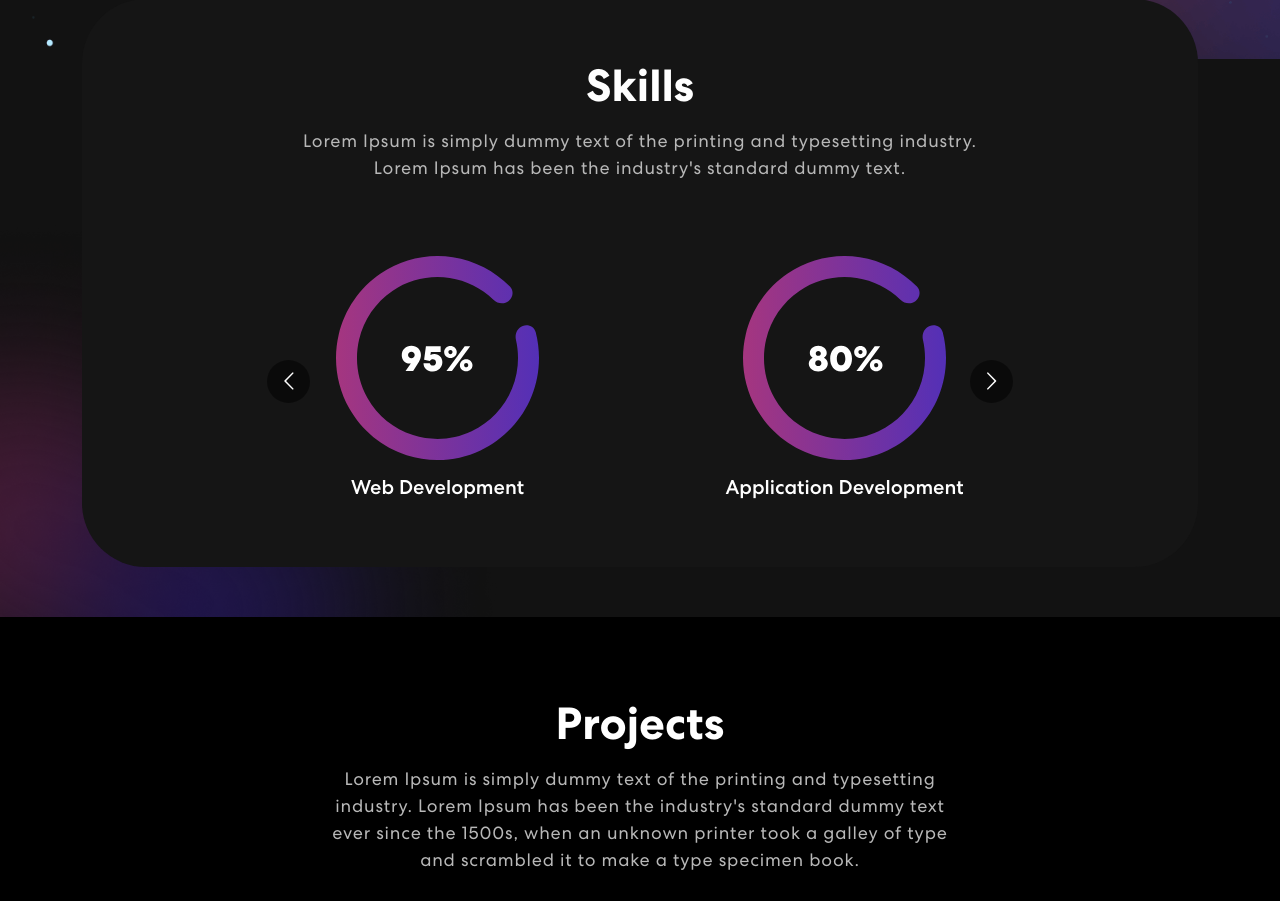
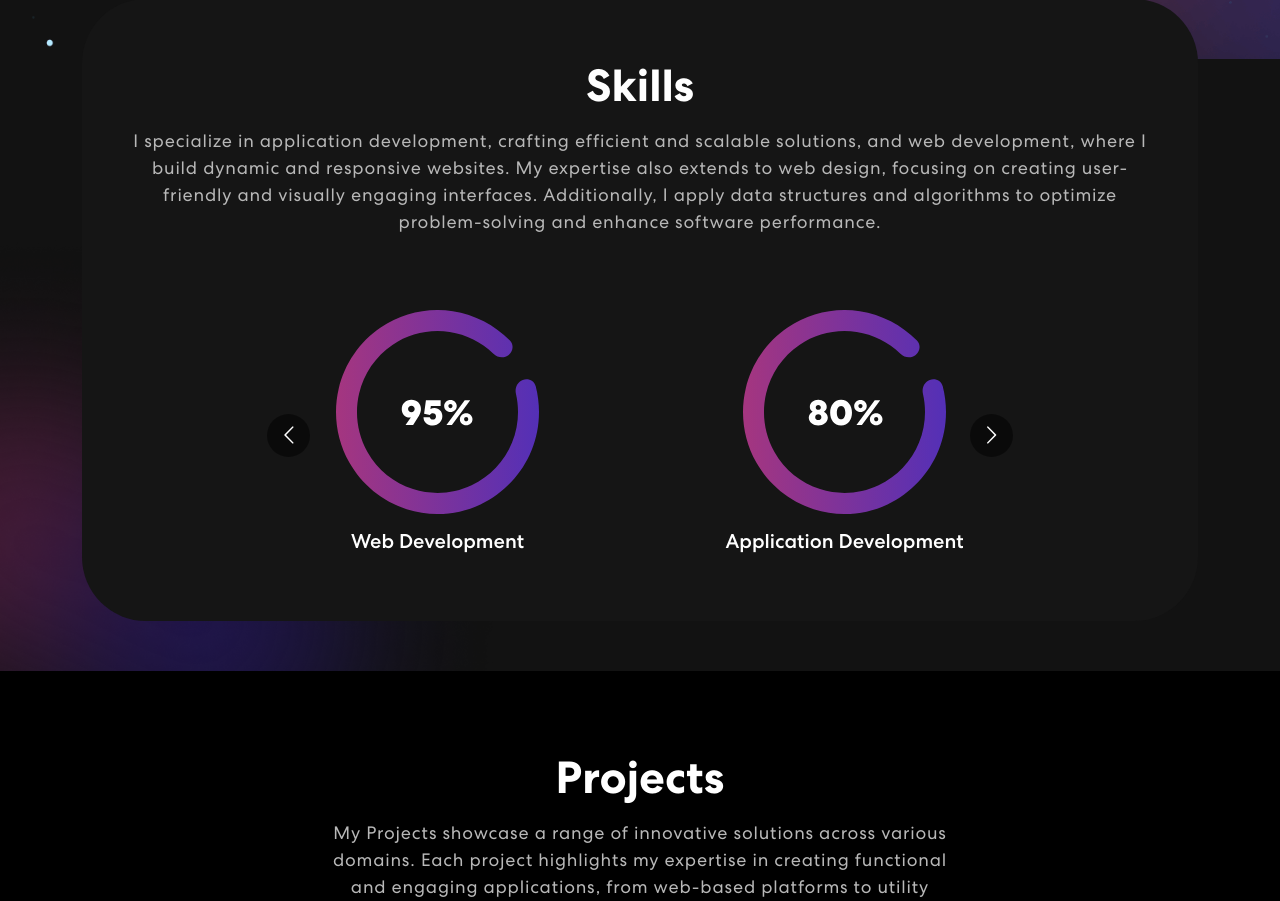
Before and after one commit to Robinson-erc/portfolio_react, a React (Create React App) app: page / in a window 1280 px wide. Shown: the part 794-1695 px from the top of the page. Built offline with nearby package versions, Linux system fonts and the light colour scheme.

Commit message:
profile image

```diff
--- a/src/components/NavBar.js
+++ b/src/components/NavBar.js
@@ -1,6 +1,6 @@
 import { useState, useEffect } from "react"
 import { Navbar, Nav, Container } from "react-bootstrap";
-import logo from '../assets/img/logo.svg'
+import logo from '../assets/img/ProfPic.jpg'
 import navIcon1 from '../assets/img/nav-icon1.svg'
 import navIcon2 from '../assets/img/nav-icon2.svg'
 import navIcon3 from '../assets/img/nav-icon3.svg'
--- a/src/components/Projects.js
+++ b/src/components/Projects.js
@@ -38,7 +38,7 @@ export const Projects = () => {
               {({ isVisible }) =>
               <div className={isVisible ? "animate__animated animate__fadeIn": ""}>
                 <h2>Projects</h2>
-                <p>Lorem Ipsum is simply dummy text of the printing and typesetting industry. Lorem Ipsum has been the industry's standard dummy text ever since the 1500s, when an unknown printer took a galley of type and scrambled it to make a type specimen book.</p>
+                <p>My Projects showcase a range of innovative solutions across various domains. Each project highlights my expertise in creating functional and engaging applications, from web-based platforms to utility tools. Through a blend of thoughtful design and cutting-edge technology, these projects demonstrate my ability to tackle diverse challenges and deliver effective results.</p>
                 <Tab.Container id="projects-tabs" defaultActiveKey="first">
                   <Nav variant="pills" className="nav-pills mb-5 justify-content-center align-items-center" id="pills-tab">
                     <Nav.Item>
@@ -67,10 +67,10 @@ export const Projects = () => {
                       </Row>
                     </Tab.Pane>
                     <Tab.Pane eventKey="second">
-                      <p>Lorem ipsum dolor sit amet consectetur adipisicing elit. Cumque quam, quod neque provident velit, rem explicabo excepturi id illo molestiae blanditiis, eligendi dicta officiis asperiores delectus quasi inventore debitis quo.</p>
+                      <p>My Projects showcase a range of innovative solutions across various domains. Each project highlights my expertise in creating functional and engaging applications, from web-based platforms to utility tools. Through a blend of thoughtful design and cutting-edge technology, these projects demonstrate my ability to tackle diverse challenges and deliver effective results.</p>
                     </Tab.Pane>
                     <Tab.Pane eventKey="third">
-                      <p>Lorem ipsum dolor sit amet consectetur adipisicing elit. Cumque quam, quod neque provident velit, rem explicabo excepturi id illo molestiae blanditiis, eligendi dicta officiis asperiores delectus quasi inventore debitis quo.</p>
+                      <p>My Projects showcase a range of innovative solutions across various domains. Each project highlights my expertise in creating functional and engaging applications, from web-based platforms to utility tools. Through a blend of thoughtful design and cutting-edge technology, these projects demonstrate my ability to tackle diverse challenges and deliver effective results.</p>
                     </Tab.Pane>
                   </Tab.Content>
                 </Tab.Container>
--- a/src/components/Skills.js
+++ b/src/components/Skills.js
@@ -35,7 +35,9 @@ export const Skills = () => {
                     <div className="col-12">
                         <div className="skill-bx wow zoomIn">
                             <h2>Skills</h2>
-                            <p>Lorem Ipsum is simply dummy text of the printing and typesetting industry.<br></br> Lorem Ipsum has been the industry's standard dummy text.</p>
+                            <p>I specialize in application development, crafting efficient and scalable solutions, and web development, where I build dynamic and responsive websites. My expertise also extends to web design, focusing on creating user-friendly and visually engaging interfaces. Additionally, I apply data structures and algorithms to optimize problem-solving and enhance software performance.
+
+                            <br></br></p>
                             <Carousel responsive={responsive} infinite={true} className="owl-carousel owl-theme skill-slider">
                                 <div className="item">
                                     <img src={meter1} alt="Image" />
```
